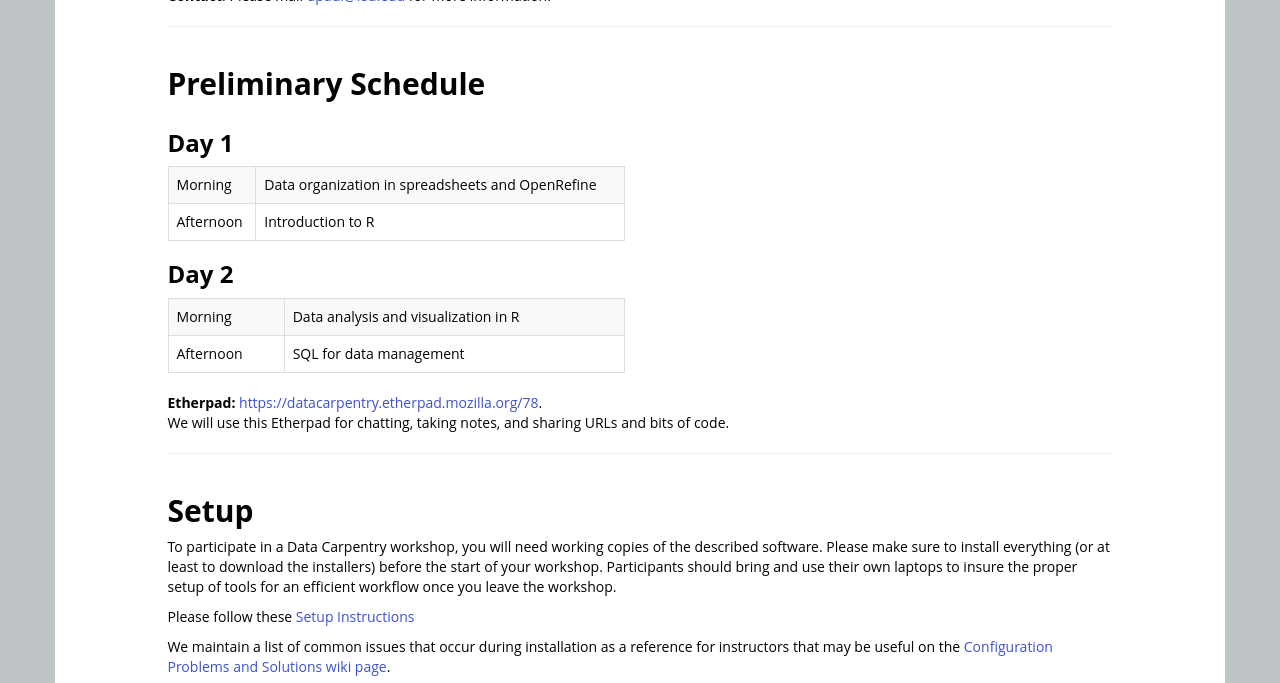
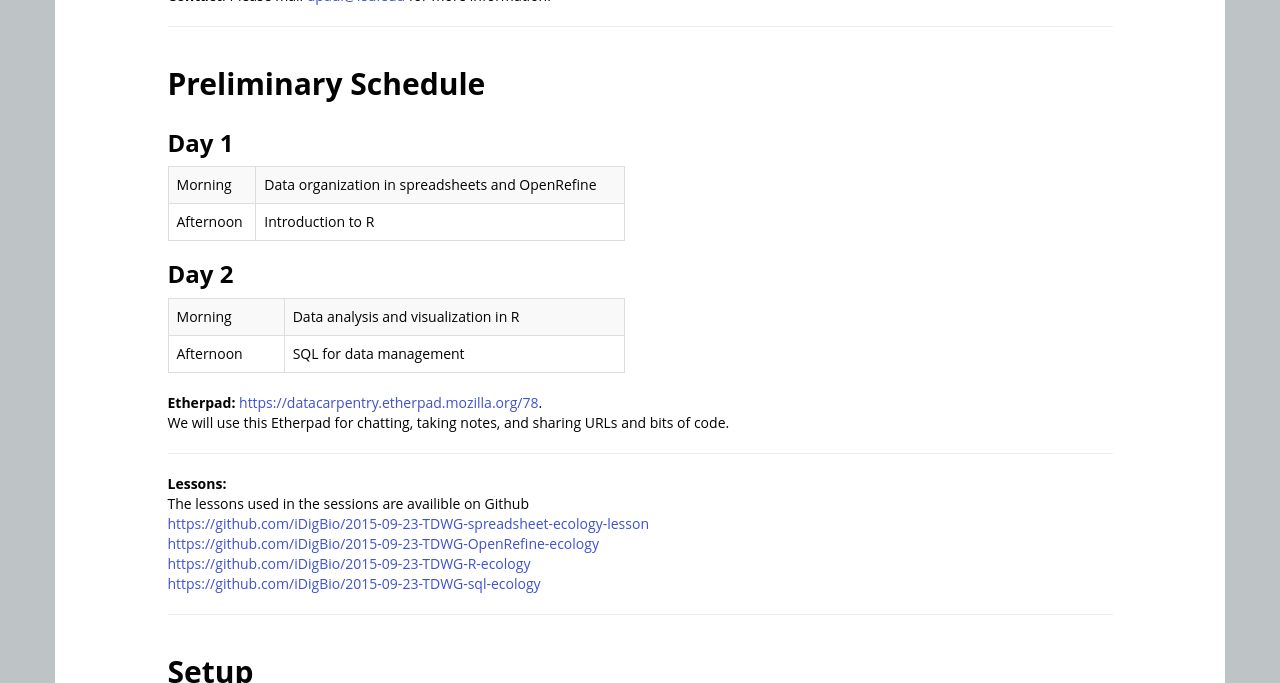
Before and after one commit to datacarpentry/2015-09-23-TDWG, a Jekyll site: the page built from index.html, in a window 1280 px wide and 900 px high, scrolled down 809 px, cut to the strip 0-683 px from the top of the window. Built offline with Jekyll 4.4.1, drawn with Linux system fonts in a browser that asks for light colours; nearby versions of some CDN libraries; library files that are not in the unit come from our copies.

Commit message:
Added links to materials

```diff
--- a/index.html
+++ b/index.html
@@ -176,6 +176,21 @@ Participants should bring their laptops and plan to participate actively. By the
 {% endif %}
 
 <hr/>
+<p>
+  <strong>Lessons:</strong>
+  <br/>
+  The lessons used in the sessions are availible on Github
+  <br/>
+  <a href="https://github.com/iDigBio/2015-09-23-TDWG-spreadsheet-ecology-lesson">https://github.com/iDigBio/2015-09-23-TDWG-spreadsheet-ecology-lesson</a>
+  <br/>
+  <a href="https://github.com/iDigBio/2015-09-23-TDWG-OpenRefine-ecology">https://github.com/iDigBio/2015-09-23-TDWG-OpenRefine-ecology</a>
+  <br/>
+  <a href="https://github.com/iDigBio/2015-09-23-TDWG-R-ecology">https://github.com/iDigBio/2015-09-23-TDWG-R-ecology</a>
+  <br/>
+  <a href="https://github.com/iDigBio/2015-09-23-TDWG-sql-ecology">https://github.com/iDigBio/2015-09-23-TDWG-sql-ecology</a>
+  <br/>
+</p>
+<hr/>
 
 <!--
   SYLLABUS
```
